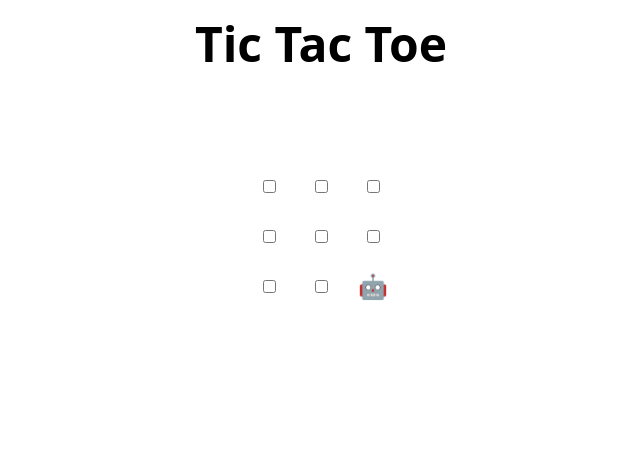
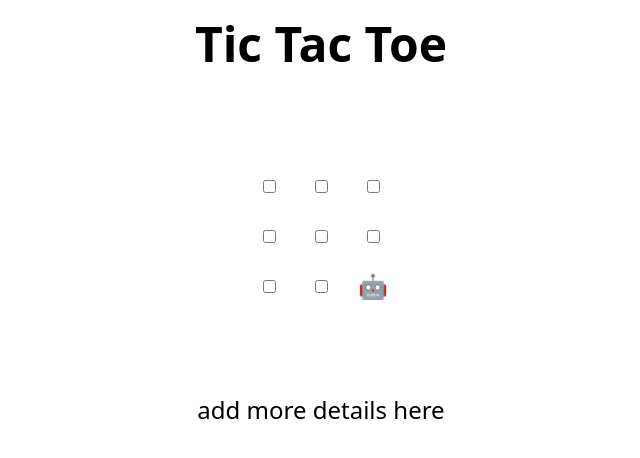
Before and after one commit to idrsdev/review-pull-requests., a plain HTML site: page index.html in a window 1280 px wide. Shown: the whole page, without its empty margins (319-959 px from the left). Drawn offline with Linux system fonts and the light colour scheme.

Commit message:
Update index.html

```diff
--- a/index.html
+++ b/index.html
@@ -48,7 +48,7 @@
 </table>
 
 <h2 hidden>Game over, refresh to play again 🧑‍💻 🤖!</h2>
-
+add more details here
 <script>
   // Initialization
   const boxes = Array.from(document.querySelectorAll('td'))
```
